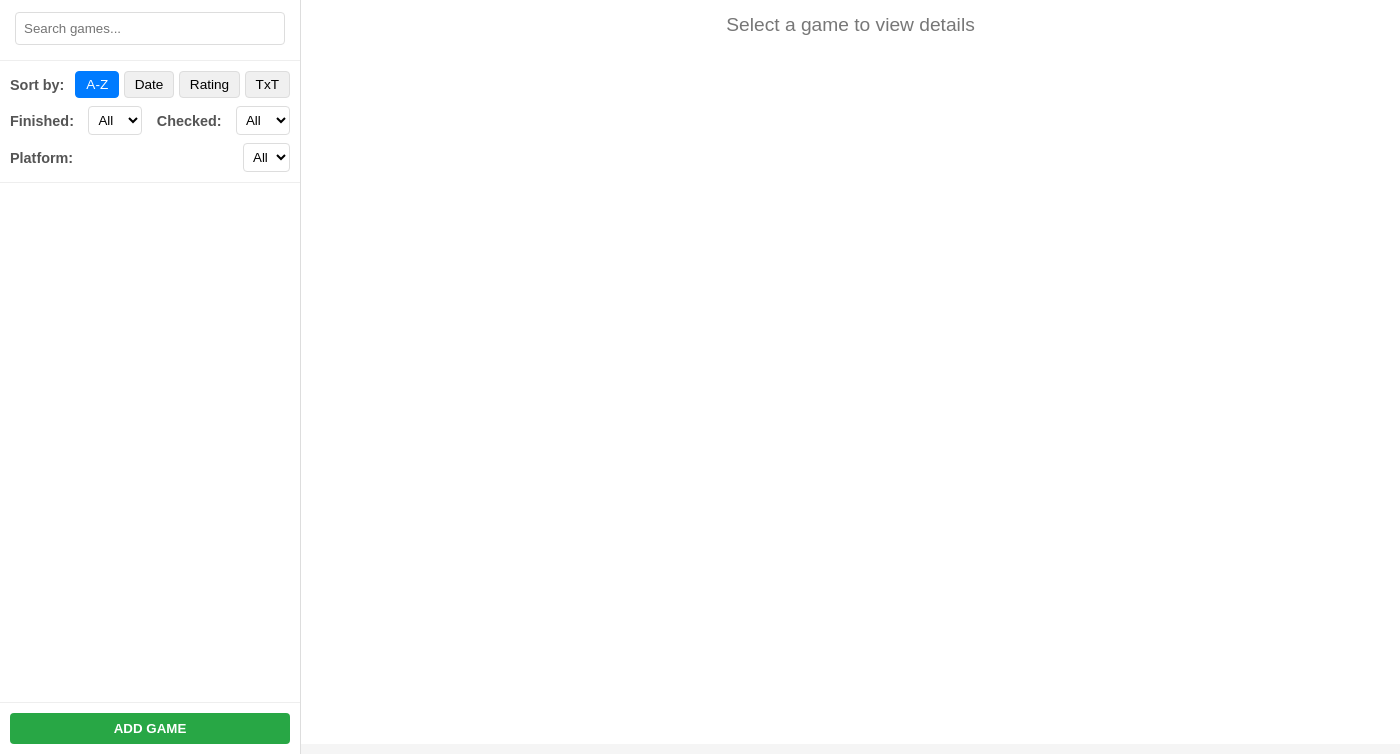
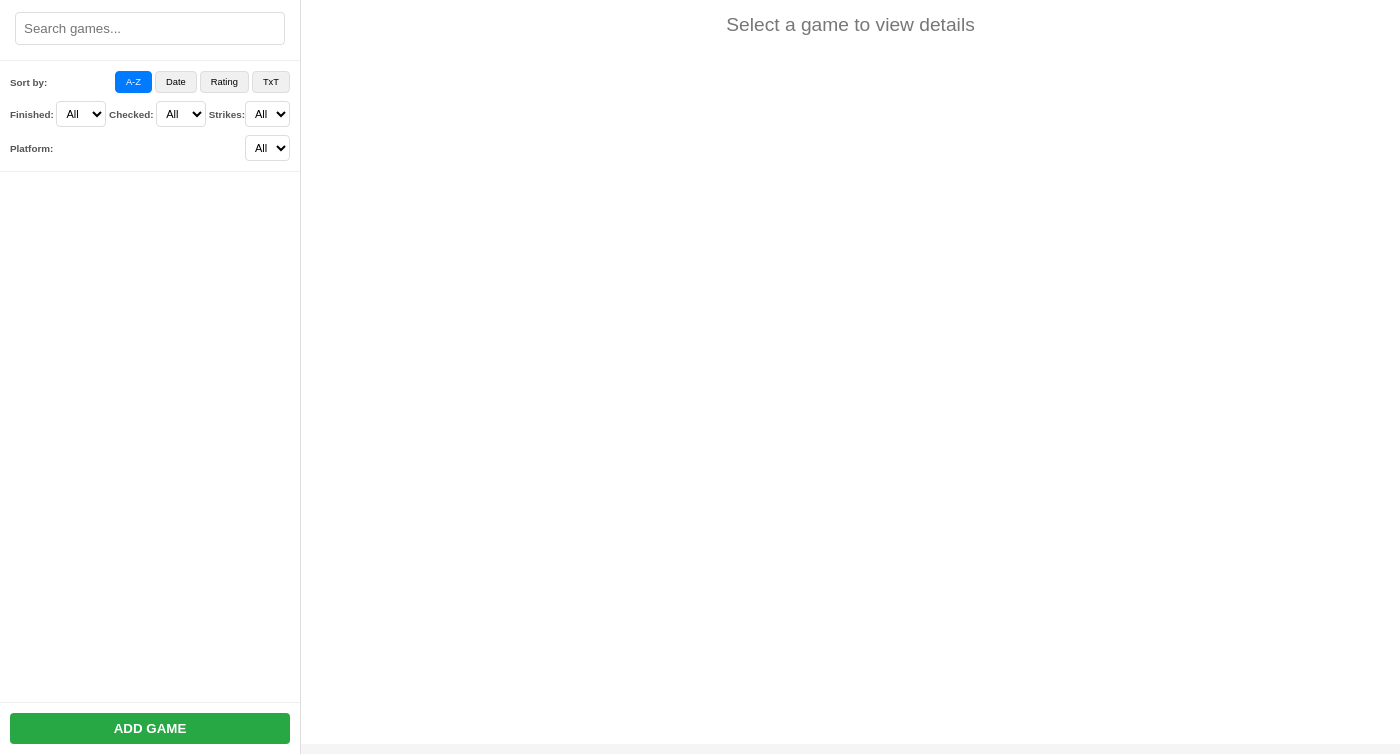
Before and after one commit to TwPatryk/GameCollection-Electron-, an Electron app: page game-collection.html in a window 1400 px wide. Shown: the part 56-810 px from the top of the page. Drawn offline with Linux system fonts and the light colour scheme; no server answers.

Commit message:
add strikes filter checkbox and smaller filter fonts

```diff
--- a/game-collection.html
+++ b/game-collection.html
@@ -42,6 +42,17 @@
                 <option value="yes">Yes</option>
                 <option value="no">No</option>
             </select>
+			<div class="filter-row">
+            <span class="filter-label">Strikes:</span>
+            <select id="strikesFilter" class="filter-select" onchange="applyFilters()">
+                <option value="all">All</option>
+                <option value="0">0</option>
+                <option value="1">1</option>
+                <option value="2">2</option>
+                <option value="3">3</option>
+            </select>
+        </div>
+
         </div>
 
         <div class="filter-row">
@@ -245,7 +256,7 @@
                         <div class="game-detail">
                             <span class="game-detail-label">Three Strikes:</span>
                             <span class="strikes">${strikes}</span>
-                            <small style="margin-left: 8px; color: #777;">(${strikeCount}/3)</small>
+                            <small style="margin-left: 5px; color: #777;">(${strikeCount}/3)</small>
                         </div>
 
                         ${game.notes ? `
@@ -977,6 +988,7 @@ async function addPhoto(gameId) {
 		const finishedFilter = document.getElementById('finishedFilter').value;
 		const isCheckedFilter = document.getElementById('isCheckedFilter').value;
 		const platformFilter = document.getElementById('platformFilter').value;
+		const strikesFilter = document.getElementById('strikesFilter').value; // Dodaj tę linię
 
 		filteredGames = games.filter(game => {
 			const matchesSearch = searchTerm === '' ||
@@ -995,7 +1007,12 @@ async function addPhoto(gameId) {
 			const matchesPlatform = platformFilter === 'all' ||
 				game.platform === platformFilter;
 
-			return matchesSearch && matchesFinished && matchesPlatform && matchesIsChecked;
+			// Dodaj obsługę filtra strikes
+			const gameStrikes = game.strikes || 0;
+			const matchesStrikes = strikesFilter === 'all' ||
+				gameStrikes.toString() === strikesFilter;
+
+			return matchesSearch && matchesFinished && matchesPlatform && matchesIsChecked && matchesStrikes;
 		});
 
 		// Apply sorting - using slice() to create a new array
--- a/styles.css
+++ b/styles.css
@@ -44,16 +44,18 @@
             display: flex;
             flex-direction: column;
             gap: 8px;
+			font-size: 8px;
         }
 
         .filter-row {
             display: flex;
             justify-content: space-between;
             align-items: center;
+			font-size: 11px;
         }
 
         .filter-label {
-            font-weight: bold;
+            font-weight: 700;
             font-size: 0.9em;
             color: #555;
         }
@@ -83,6 +85,7 @@
             border: 1px solid #ddd;
             border-radius: 4px;
             background-color: white;
+			font-size: 11px;
         }
 
         .menu {
```
